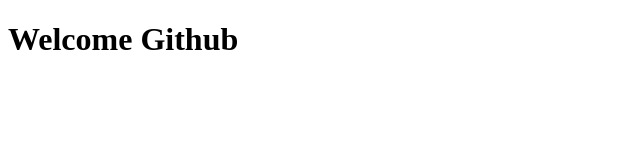
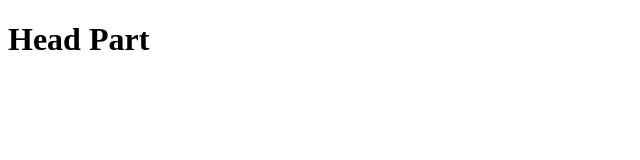
Before and after one commit to mokbulhussain/git2tuto, a plain HTML site: page index.html in a window 1280 px wide. Shown: the whole page, without its empty margins (0-640 px from the left). Drawn offline with Linux system fonts and the light colour scheme.

Commit message:
change master

```diff
--- a/index.html
+++ b/index.html
@@ -6,6 +6,6 @@
     <title>Document</title>
 </head>
 <body>
-    <h1>Welcome Github</h1>
+    <h1>Head Part</h1>
 </body>
 </html>
```
